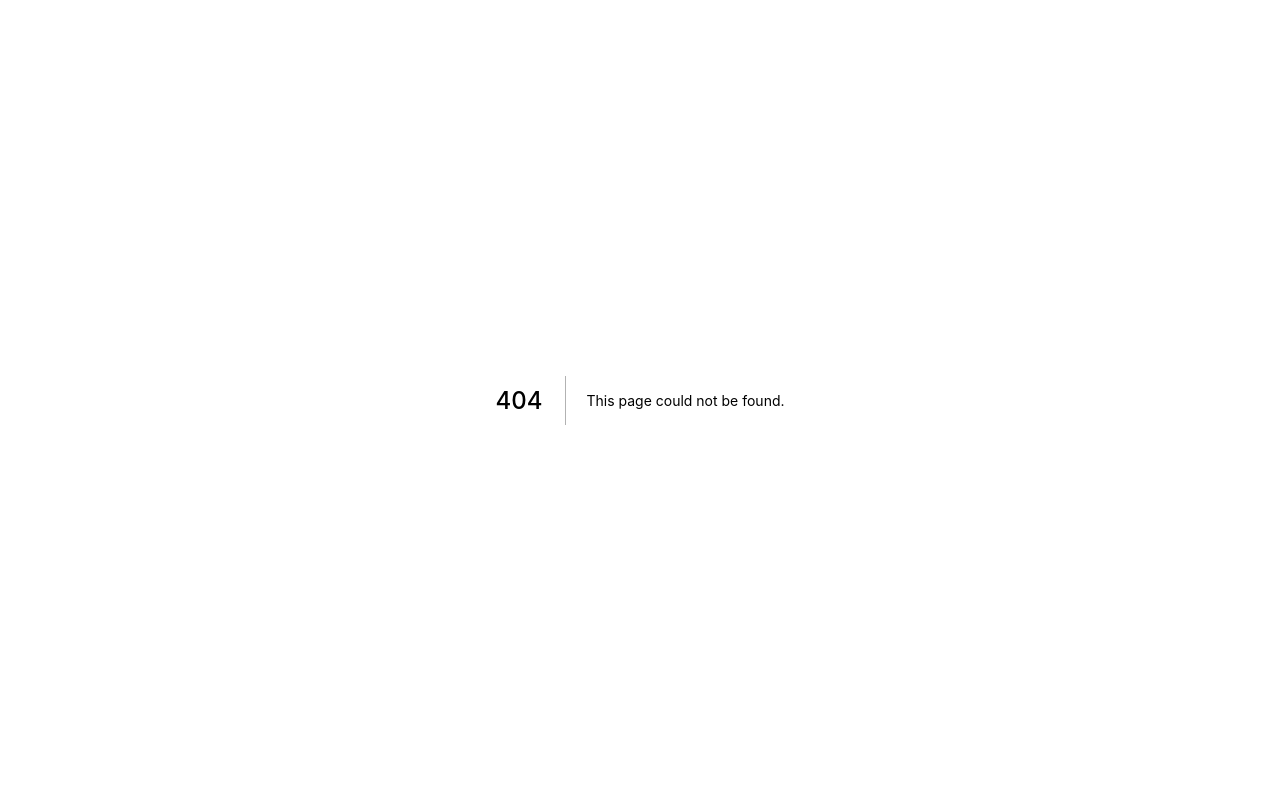
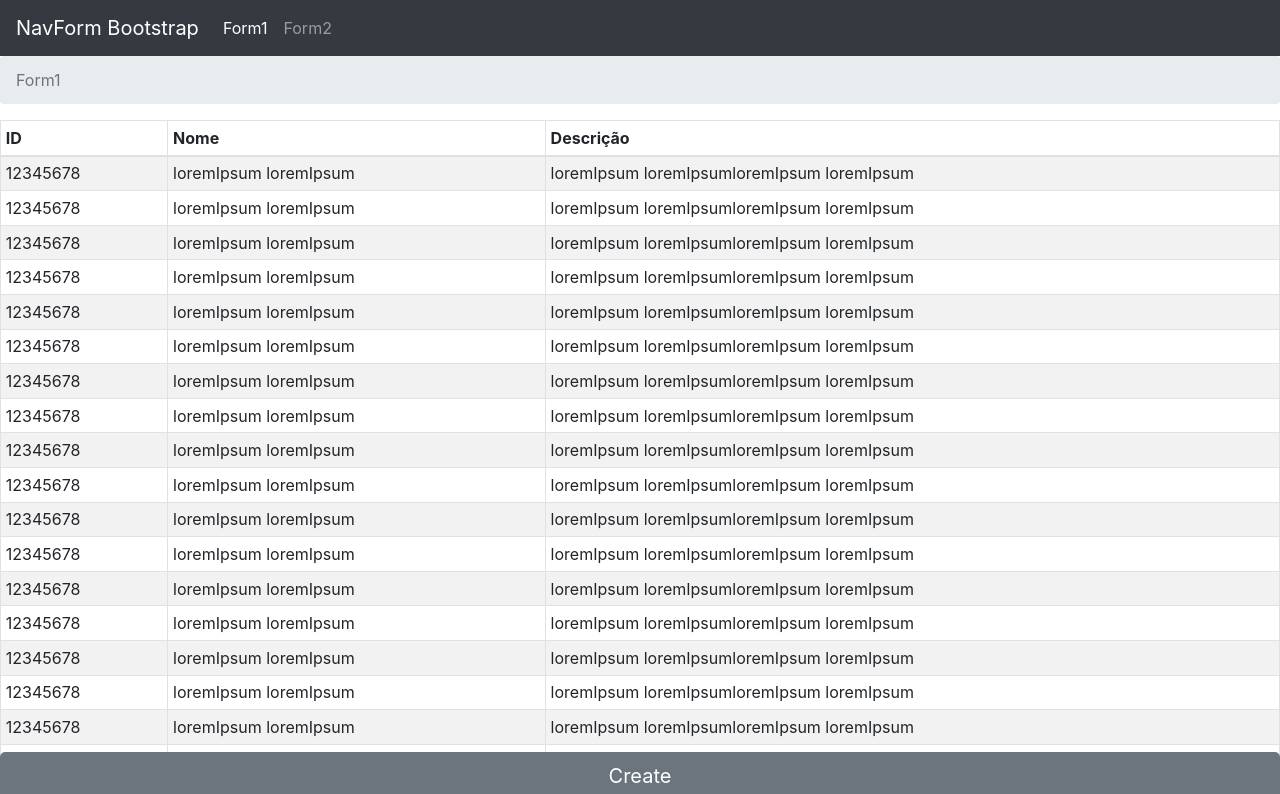
Before and after one commit to mNalon/nav-forms-bootstrap, a Next.js app: page /form1 in a window 1280 px wide. Before the commit this address had no page. Shown: the top 794 px of the page. Built offline with nearby package versions, Linux system fonts and the light colour scheme.

Commit message:
Add form1 basic navigation example

```diff
--- /dev/null
+++ b/pages/form1/index.js
@@ -0,0 +1,65 @@
+import Link from 'next/link'
+
+import {
+  Breadcrumb,
+  Button,
+  Table
+} from 'react-bootstrap'
+
+import AppNavBar from '../../components/app-nav-bar'
+
+const form1Items = Array(100).fill({
+  id: '12345678',
+  name: 'loremIpsum loremIpsum',
+  description: 'loremIpsum loremIpsumloremIpsum loremIpsum'
+})
+
+const ListItemRow = ({
+  id,
+  name,
+  description
+}) => (
+  <Link href={`/form1/${id}`} passHref>
+    <tr as="a" role="button">
+      <td>{ id }</td>
+      <td>{ name }</td>
+      <td>{ description }</td>
+    </tr>
+  </Link>
+)
+
+const ListItems = ({
+  items = []
+}) => {
+
+  const rowItems = items.map((item) => (<ListItemRow {...item} key={item.id} />))
+
+  return (
+    <Table striped bordered hover responsive size="sm">
+      <thead>
+        <tr>
+          <th>ID</th>
+          <th>Nome</th>
+          <th>Descrição</th>
+        </tr>
+      </thead>
+      <tbody>
+        {rowItems}
+      </tbody>
+    </Table>
+  )
+}
+
+export default () => (
+  <AppNavBar>
+    <Breadcrumb>
+      <Breadcrumb.Item active>Form1</Breadcrumb.Item>
+    </Breadcrumb>
+    <ListItems items={form1Items} />
+    <Link href="/form1/create" passHref>
+      <Button as="a" variant="secondary" size="lg" block className="fixed-bottom">
+        Create
+      </Button>
+    </Link>
+  </AppNavBar>
+)
```
Also changed, not shown: pages/form1/[id].js (added, +43 -0 lines), pages/form1/create.js (added, +36 -0 lines), pages/form2/create.js (added, +7 -0 lines), pages/form2/details.js (added, +7 -0 lines), pages/form2/edit.js (added, +7 -0 lines), pages/form2/index.js (added, +7 -0 lines).
